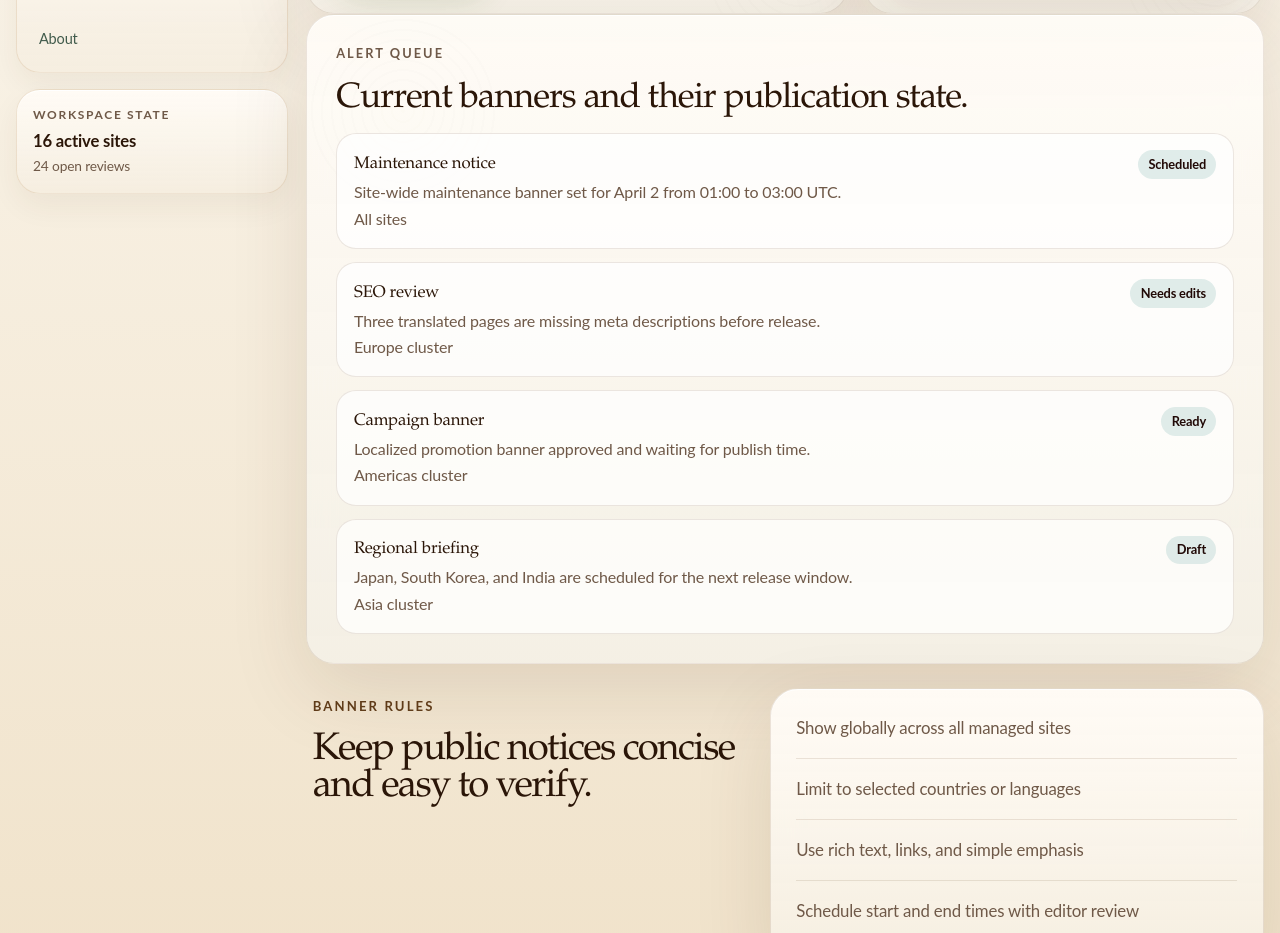
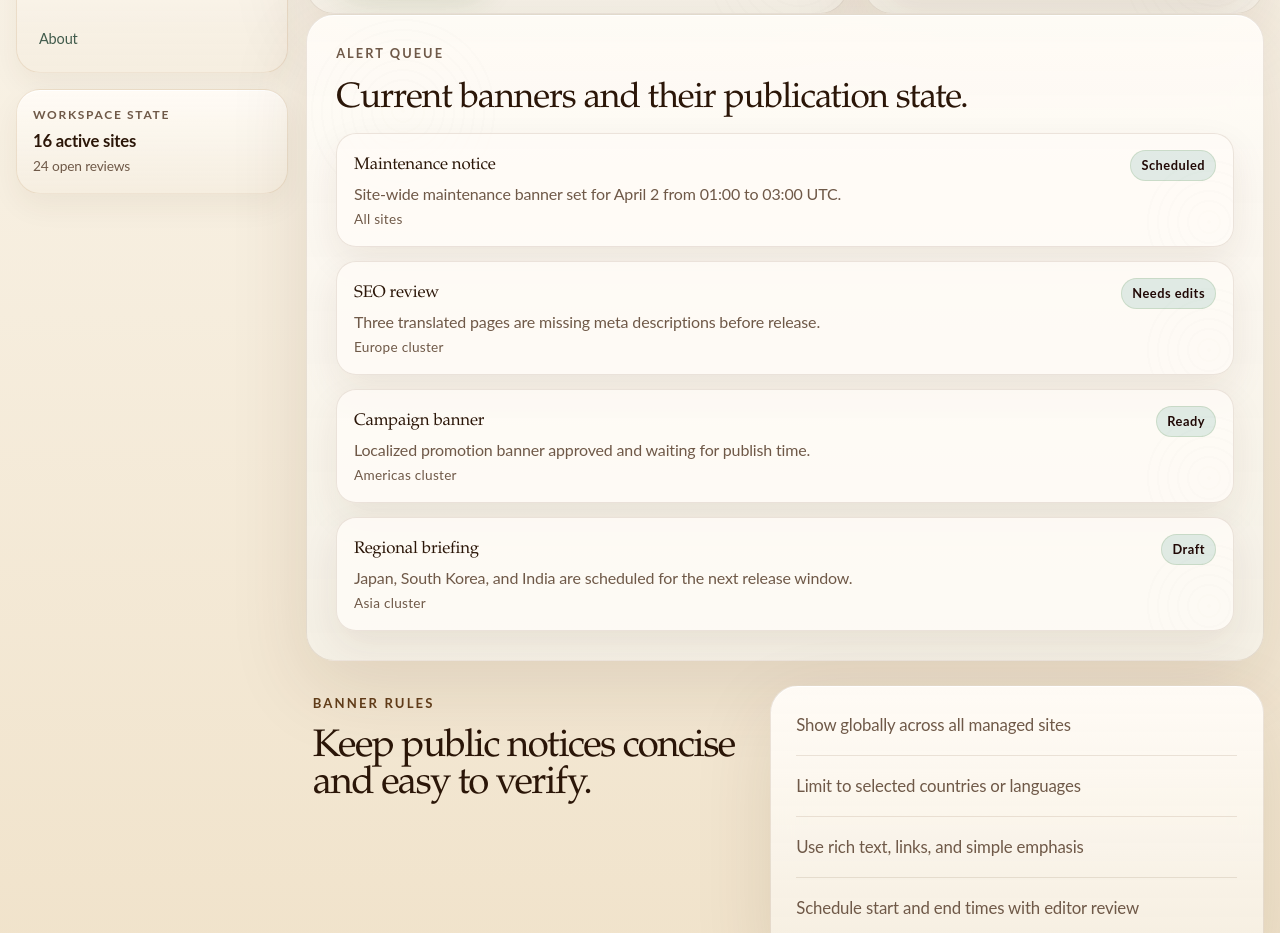
Before and after one commit to rajat1155-rrrkk/Editorial-CMS, a Next.js app: page /dashboard/alerts in a window 1280 px wide. Shown: the part 920-1853 px from the top of the page. Built offline with nearby package versions, Linux system fonts and the light colour scheme.

Commit message:
Polish support dashboard views

```diff
--- a/app/dashboard/alerts/page.tsx
+++ b/app/dashboard/alerts/page.tsx
@@ -80,10 +80,10 @@ export default function AlertsPage() {
             <article key={alert.title} className="dashboard-stage">
               <div className="dashboard-stage__row">
                 <h3>{alert.title}</h3>
-                <span>{alert.status}</span>
+                <span className="dashboard-status-pill">{alert.status}</span>
               </div>
               <p>{alert.copy}</p>
-              <p>{alert.audience}</p>
+              <p className="dashboard-stage__meta">{alert.audience}</p>
             </article>
           ))}
         </div>
--- a/app/dashboard/locales/page.tsx
+++ b/app/dashboard/locales/page.tsx
@@ -158,7 +158,9 @@ export default function LocalesPage() {
               <span role="cell">{site.site}</span>
               <span role="cell">{site.languages.join(" / ")}</span>
               <span role="cell">{site.defaultLocale}</span>
-              <span role="cell">{site.status}</span>
+              <span role="cell">
+                <span className="dashboard-status-pill">{site.status}</span>
+              </span>
             </article>
           ))}
         </div>
--- a/app/dashboard/team/page.tsx
+++ b/app/dashboard/team/page.tsx
@@ -135,7 +135,9 @@ export default function TeamPage() {
               <ul className="dashboard-list">
                 <li>{role.access}</li>
                 <li>{role.people}</li>
-              <li>{role.status}</li>
+                <li>
+                  <span className="dashboard-status-pill">{role.status}</span>
+                </li>
               </ul>
             </article>
           ))}
@@ -156,7 +158,9 @@ export default function TeamPage() {
             <article key={member.name} className="sites-table__row" role="row">
               <span role="cell">{member.name}</span>
               <span role="cell">{member.site}</span>
-              <span role="cell">{member.role}</span>
+              <span role="cell">
+                <span className="dashboard-status-pill">{member.role}</span>
+              </span>
               <span role="cell">{member.lastSeen}</span>
               <span role="cell">{member.note}</span>
             </article>
--- a/app/globals.css
+++ b/app/globals.css
@@ -987,10 +987,32 @@ h3,
 }
 
 .dashboard-stage {
+  position: relative;
+  overflow: hidden;
   padding: 1rem 1.05rem;
   border-radius: 20px;
-  background: rgba(255, 255, 255, 0.72);
+  background: rgba(255, 252, 247, 0.82);
   border: 1px solid var(--line);
+  box-shadow: var(--shadow-soft);
+  transition:
+    transform 180ms ease,
+    border-color 180ms ease,
+    box-shadow 180ms ease;
+}
+
+.dashboard-stage::after {
+  content: "";
+  position: absolute;
+  right: -2.5rem;
+  bottom: -2.5rem;
+  width: 8rem;
+  height: 8rem;
+  border-radius: 50%;
+  opacity: 0.08;
+  background:
+    radial-gradient(circle at center, rgba(255, 255, 255, 0.18) 0 20%, transparent 20%),
+    repeating-radial-gradient(circle at center, rgba(97, 61, 26, 0.1) 0 2px, transparent 2px 10px);
+  pointer-events: none;
 }
 
 .dashboard-stage__row {
@@ -998,6 +1020,28 @@ h3,
   align-items: center;
   justify-content: space-between;
   gap: 1rem;
+}
+
+.dashboard-stage__row > *,
+.dashboard-stage p {
+  position: relative;
+  z-index: 1;
+}
+
+.dashboard-stage:not(:last-child) {
+  margin-bottom: 0.1rem;
+}
+
+.dashboard-stage:hover {
+  transform: translateY(-1px);
+  border-color: rgba(97, 61, 26, 0.18);
+  box-shadow: 0 16px 30px rgba(75, 44, 17, 0.08);
+}
+
+.dashboard-stage__meta {
+  color: #8b6a4e;
+  font-size: 0.85rem;
+  letter-spacing: 0.02em;
 }
 
 .dashboard-stage__row h3 {
```
Lines whose indentation alone changed are shown as unchanged.
